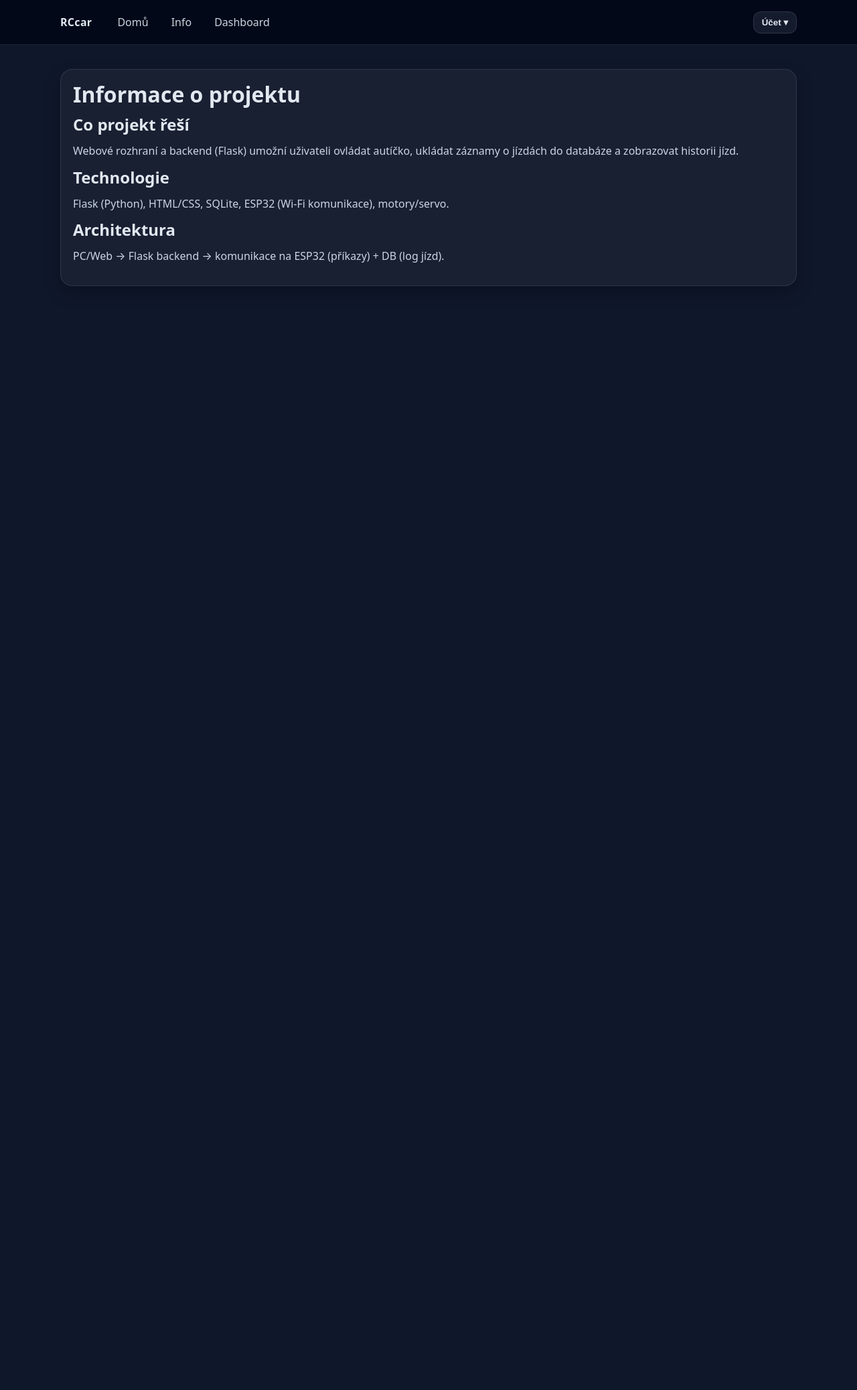
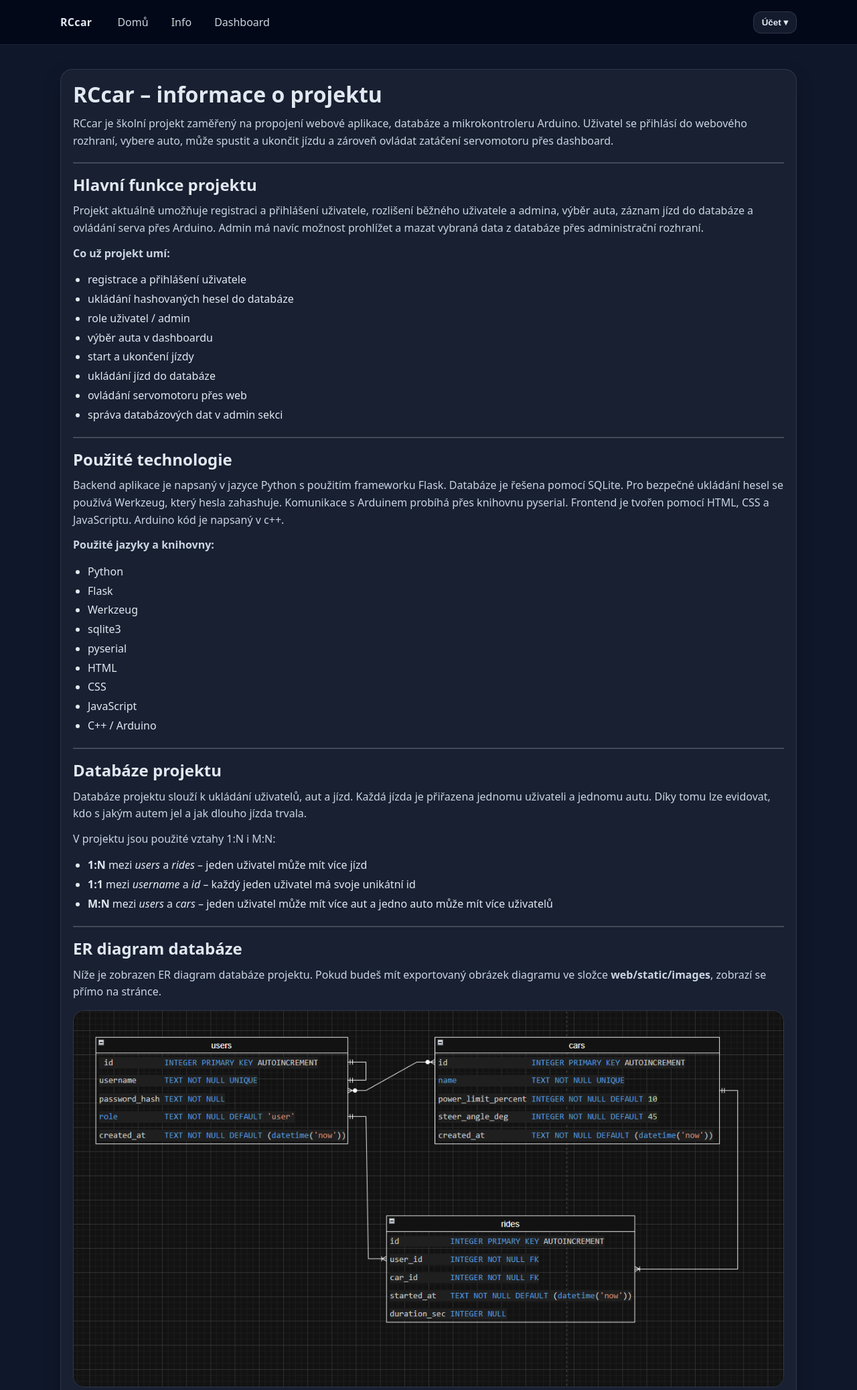
Before and after one commit to VojtechDragoun/rocniprojekt, a Flask app: page /info in a window 1280 px wide. Shown: the top 2075 px of the page at 67% size. Before the commit the page ends 427 px from the top, so only its background shows below. Run offline with Flask 3, Linux system fonts and the light colour scheme.

Commit message:
Add files via upload

```diff
--- a/rccar/web/templates/info.html
+++ b/rccar/web/templates/info.html
@@ -1,30 +1,152 @@
 {% extends "base.html" %}
 
-{% block title %}RCcar – Info{% endblock %}
+{% block title %}RCcar – Informace o projektu{% endblock %}
 
 {% block content %}
-  <!--
-    info.html
-    ---------
-    Stránka s popisem projektu a architekturou.
-  -->
   <div class="card">
-    <h1>Informace o projektu</h1>
+    <h1>RCcar – informace o projektu</h1>
 
-    <h2>Co projekt řeší</h2>
     <p>
-      Webové rozhraní a backend (Flask) umožní uživateli ovládat autíčko,
-      ukládat záznamy o jízdách do databáze a zobrazovat historii jízd.
+      RCcar je školní projekt zaměřený na propojení webové aplikace, databáze
+      a mikrokontroleru Arduino. Uživatel se přihlásí do webového rozhraní,
+      vybere auto, může spustit a ukončit jízdu a zároveň ovládat zatáčení
+      servomotoru přes dashboard.
     </p>
 
-    <h2>Technologie</h2>
+    <hr style="opacity:0.25; margin: 18px 0;">
+
+    <h2>Hlavní funkce projektu</h2>
     <p>
-      Flask (Python), HTML/CSS, SQLite, ESP32 (Wi-Fi komunikace), motory/servo.
+      Projekt aktuálně umožňuje registraci a přihlášení uživatele, rozlišení
+      běžného uživatele a admina, výběr auta, záznam jízd do databáze a
+      ovládání serva přes Arduino. Admin má navíc možnost prohlížet a mazat
+      vybraná data z databáze přes administrační rozhraní.
     </p>
 
-    <h2>Architektura</h2>
+    <div style="margin-top: 12px;">
+      <p><b>Co už projekt umí:</b></p>
+      <ul style="margin-left: 22px; line-height: 1.8;">
+        <li>registrace a přihlášení uživatele</li>
+        <li>ukládání hashovaných hesel do databáze</li>
+        <li>role uživatel / admin</li>
+        <li>výběr auta v dashboardu</li>
+        <li>start a ukončení jízdy</li>
+        <li>ukládání jízd do databáze</li>
+        <li>ovládání servomotoru přes web</li>
+        <li>správa databázových dat v admin sekci</li>
+      </ul>
+    </div>
+
+    <hr style="opacity:0.25; margin: 18px 0;">
+
+    <h2>Použité technologie</h2>
     <p>
-      PC/Web → Flask backend → komunikace na ESP32 (příkazy) + DB (log jízd).
+      Backend aplikace je napsaný v jazyce Python s použitím frameworku Flask.
+      Databáze je řešena pomocí SQLite. Pro bezpečné ukládání hesel se používá
+      Werkzeug, který hesla zahashuje. Komunikace s Arduinem probíhá přes knihovnu pyserial.
+      Frontend je tvořen pomocí HTML, CSS a JavaScriptu. Arduino kód je napsaný v c++.
+    </p>
+
+    <div style="margin-top: 12px;">
+      <p><b>Použité jazyky a knihovny:</b></p>
+      <ul style="margin-left: 22px; line-height: 1.8;">
+        <li>Python</li>
+        <li>Flask</li>
+        <li>Werkzeug</li>
+        <li>sqlite3</li>
+        <li>pyserial</li>
+        <li>HTML</li>
+        <li>CSS</li>
+        <li>JavaScript</li>
+        <li>C++ / Arduino</li>
+      </ul>
+    </div>
+
+    <hr style="opacity:0.25; margin: 18px 0;">
+
+    <h2>Databáze projektu</h2>
+    <p>
+      Databáze projektu slouží k ukládání uživatelů, aut a jízd.
+      Každá jízda je přiřazena jednomu uživateli a jednomu autu.
+      Díky tomu lze evidovat, kdo s jakým autem jel a jak dlouho jízda trvala.
+    </p>
+
+    <p>
+      V projektu jsou použité vztahy 1:N i M:N:
+    </p>
+
+    <ul style="margin-left: 22px; line-height: 1.8;">
+      <li><b>1:N</b> mezi <i>users</i> a <i>rides</i> – jeden uživatel může mít více jízd</li>
+      <li><b>1:1</b> mezi <i>username</i> a <i>id</i> – každý jeden uživatel má svoje unikátní id</li>
+      <li><b>M:N</b> mezi <i>users</i> a <i>cars</i> – jeden uživatel může mít více aut a jedno auto může mít více uživatelů</li>
+    </ul>
+
+    <hr style="opacity:0.25; margin: 18px 0;">
+
+    <h2>ER diagram databáze</h2>
+    <p>
+      Níže je zobrazen ER diagram databáze projektu. Pokud budeš mít exportovaný
+      obrázek diagramu ve složce <b>web/static/images</b>, zobrazí se přímo na stránce.
+    </p>
+
+    <div style="margin-top: 14px;">
+      <img
+        src="{{ url_for('static', filename='images/er_diagram.png') }}"
+        alt="ER diagram databáze RCcar"
+        style="max-width:100%; border-radius:16px; border:1px solid rgba(148,163,184,0.18);"
+      >
+    </div>
+
+    <hr style="opacity:0.25; margin: 18px 0;">
+
+    <h2>Princip fungování aplikace</h2>
+    <p>
+      Uživatel se přihlásí do webové aplikace, vybere auto a v dashboardu může
+      ovládat zatáčení serva. Při stisku tlačítka Start se do databáze založí
+      nová jízda. Při stisku Stop se jízda ukončí a dopočítá se její délka.
+      Pokud se stránka zavře bez ukončení jízdy, zůstane v databázi záznam
+      s nevyplněnou délkou jízdy, což značí nedokončenou jízdu.
+    </p>
+
+    <hr style="opacity:0.25; margin: 18px 0;">
+
+    <h2>Použité algoritmy a logika</h2>
+    <div style="line-height:1.8;">
+      <p><b>1. Přihlášení uživatele</b><br>
+      Zadané heslo se porovná s hashovaným heslem uloženým v databázi.
+      Pokud se údaje shodují, vytvoří se uživatelská session.</p>
+
+      <p><b>2. Výběr auta</b><br>
+      Uživatel si v dashboardu vybere auto, jehož id se uloží do session.
+      Díky tomu backend ví, se kterým autem aktuálně pracuje.</p>
+
+      <p><b>3. Start jízdy</b><br>
+      Po kliknutí na tlačítko Start se do tabulky jízd vloží nový záznam
+      obsahující uživatele, vybrané auto a čas začátku jízdy.</p>
+
+      <p><b>4. Stop jízdy</b><br>
+      Po kliknutí na Stop se dopočítá délka jízdy jako rozdíl času konce a času začátku.
+      Výsledek se uloží do databáze do sloupce <i>duration_sec</i>.</p>
+
+      <p><b>5. Ovládání serva</b><br>
+      JavaScript pošle příkaz na Flask endpoint, Flask ho předá přes pyserial
+      do Arduina a Arduino nastaví odpovídající úhel serva.</p>
+    </div>
+
+    <hr style="opacity:0.25; margin: 18px 0;">
+
+    <h2>Autoři</h2>
+    <p>
+      Autor projektu: <b>Vojtěch Dragoun</b>
+    </p>
+
+    <hr style="opacity:0.25; margin: 18px 0;">
+
+    <h2>Odkaz na Git</h2>
+    <p>
+      Odkaz na github repozitář
+      <br>
+      <code><a href="https://github.com/VojtechDragoun/rocniprojekt" target="_blank">https://github.com/VojtechDragoun/rocniprojekt</a></code>
     </p>
   </div>
 {% endblock %}
```
Also changed, not shown: rccar/README.md, rccar/web/static/images/er_diagram.png (added), 1 other file.
